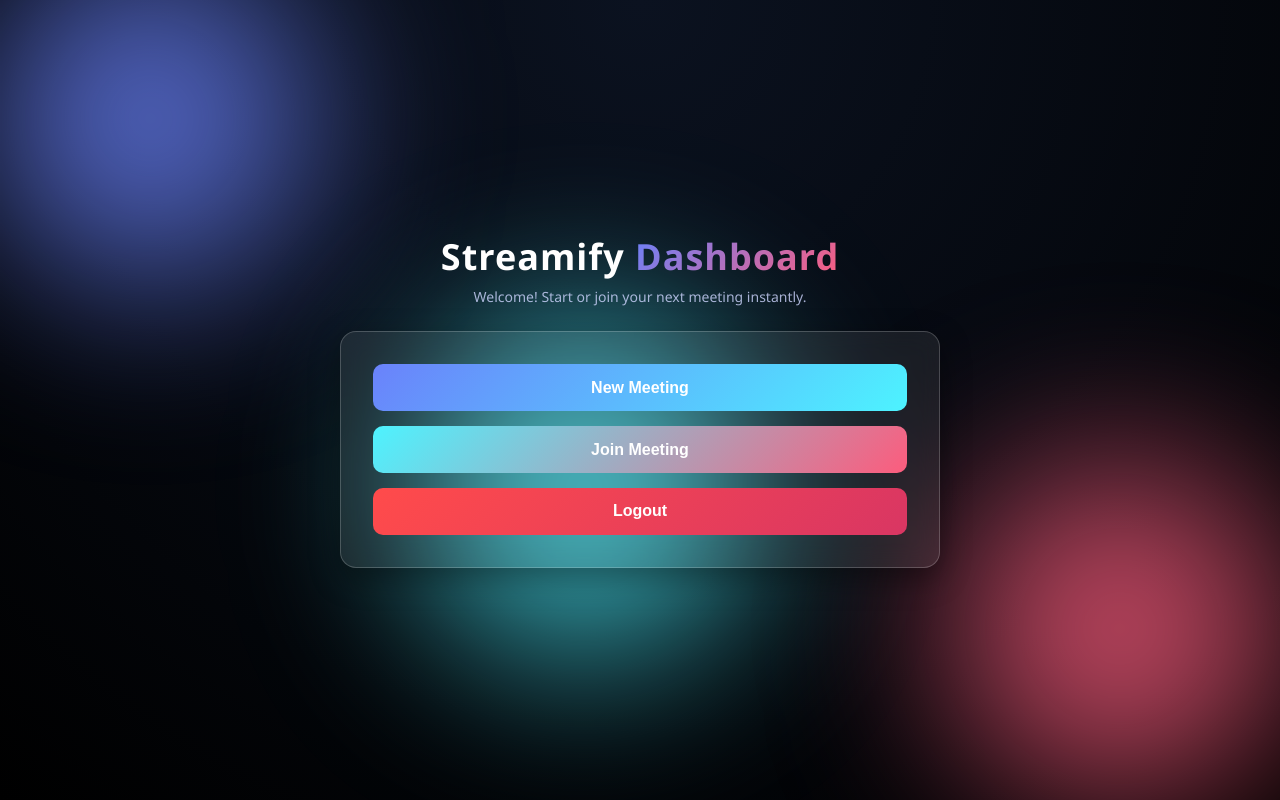
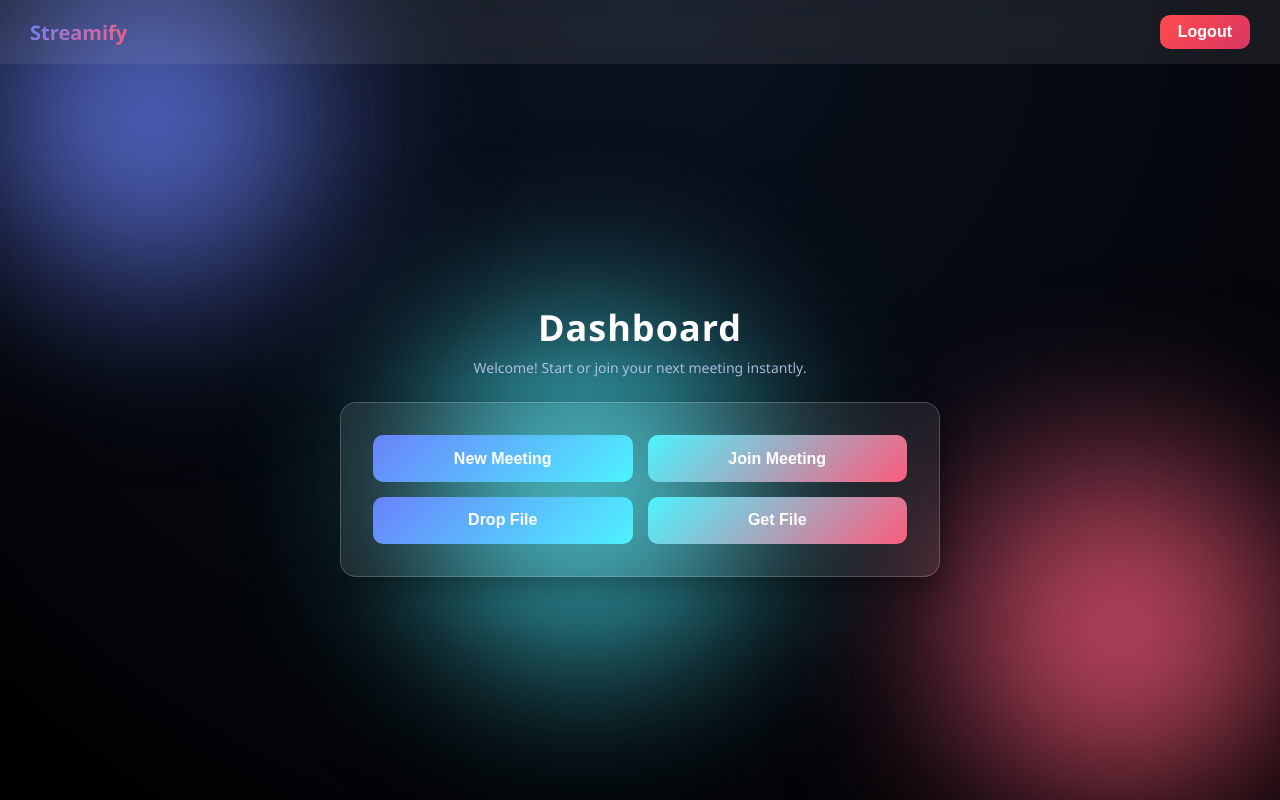
Before and after one commit to Atharva7652005/FlowShare, a Django app: page /dashboard/ in a window 1280 px wide. Run offline with Django 5.2, Linux system fonts and the light colour scheme; the visitor is signed in with stand-in values (Sample User, id 1).

Commit message:
modified opening tab issue

```diff
--- a/Stream_app/templates/dashboard.html
+++ b/Stream_app/templates/dashboard.html
@@ -9,6 +9,16 @@
 </head>
 <body>
 
+<!-- Navbar -->
+<nav class="navbar">
+    <div class="nav-brand">Streamify</div>
+    <button
+        onclick="window.location.href='{% url 'logout' %}'"
+        class="btn logout nav-btn">
+        Logout
+    </button>
+</nav>
+
 <div class="background">
     <div class="orb orb1"></div>
     <div class="orb orb2"></div>
@@ -16,30 +26,29 @@
 </div>
 
 <div class="container">
-    <h1 class="brand">Streamify <span>Dashboard</span></h1>
+    <h1 class="brand">Dashboard</h1>
     <p class="tagline">Welcome! Start or join your next meeting instantly.</p>
 
-    <div class="card">
+    <div class="card grid">
 
-        <!-- New Meeting -->
         <button
             onclick="openMeeting('{% url 'new_meeting' %}')"
             class="btn join">
             New Meeting
         </button>
 
-        <!-- Join Meeting -->
         <button
             onclick="openMeeting('{% url 'join_meeting' %}')"
             class="btn new">
             Join Meeting
         </button>
 
-        <!-- Logout -->
-        <button
-            onclick="window.location.href='{% url 'logout' %}'"
-            class="btn logout">
-            Logout
+        <button class="btn join">
+            Drop File
+        </button>
+
+        <button class="btn new">
+            Get File
         </button>
 
     </div>
--- a/static/css/dashboard.css
+++ b/static/css/dashboard.css
@@ -45,6 +45,7 @@ body{
  max-width:600px;
  width:90%;
  z-index:2;
+ margin-top:80px;
 }
 
 .brand{
@@ -119,3 +120,37 @@ body{
 .btn:active{
  transform:scale(0.97);
 }
+
+/* Navbar */
+.navbar{
+ position:fixed;
+ top:0;
+ width:100%;
+ padding:15px 30px;
+ display:flex;
+ justify-content:space-between;
+ align-items:center;
+ background:rgba(255,255,255,0.08);
+ backdrop-filter:blur(10px);
+ z-index:10;
+}
+
+.nav-brand{
+ font-size:20px;
+ font-weight:700;
+ background:linear-gradient(135deg,#6a82fb,#fc5c7d);
+ -webkit-background-clip:text;
+ color:transparent;
+}
+
+.nav-btn{
+ width:auto;
+ padding:8px 18px;
+}
+
+/* Grid layout */
+.grid{
+ display:grid;
+ grid-template-columns:repeat(2,1fr);
+ gap:15px;
+}
```
